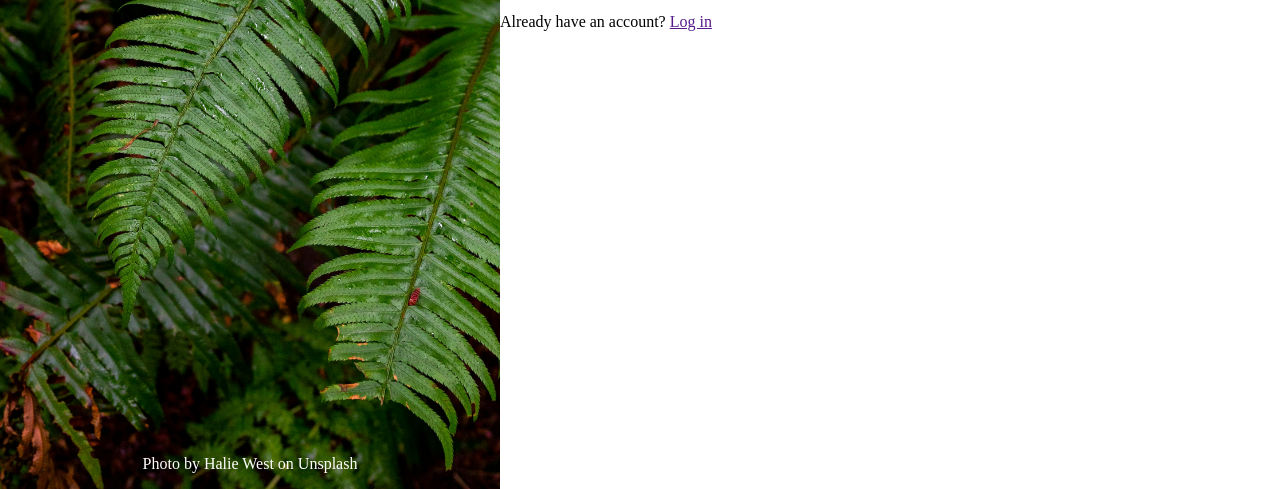
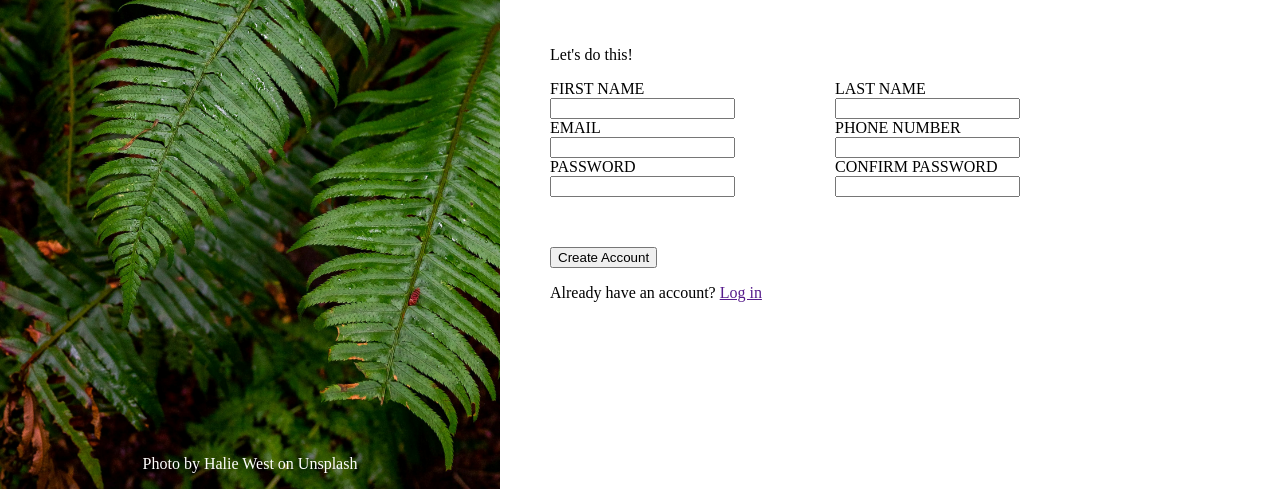
Before and after one commit to kpbongat/odin-signUpForm, a plain HTML site: page index.html in a window 1280 px wide. Shown: the part 311-800 px from the top of the page. Drawn offline with Linux system fonts and the light colour scheme.

Commit message:
Adjust gap and paddings within content div

```diff
--- a/css/style.css
+++ b/css/style.css
@@ -27,6 +27,9 @@ body {
     flex:1;
     display:flex;
     flex-direction: column;
+    justify-content: center;
+    gap: 50px;
+    padding-left: 50px;
 }
 
 form {
```
